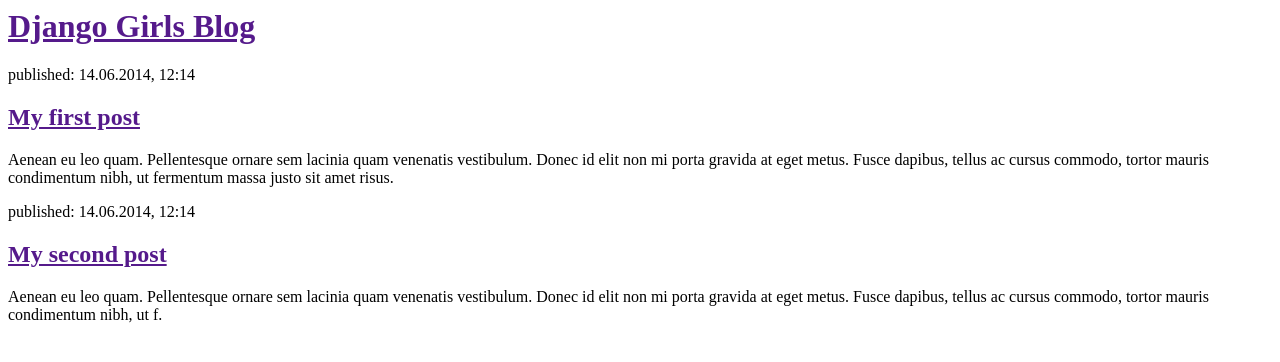
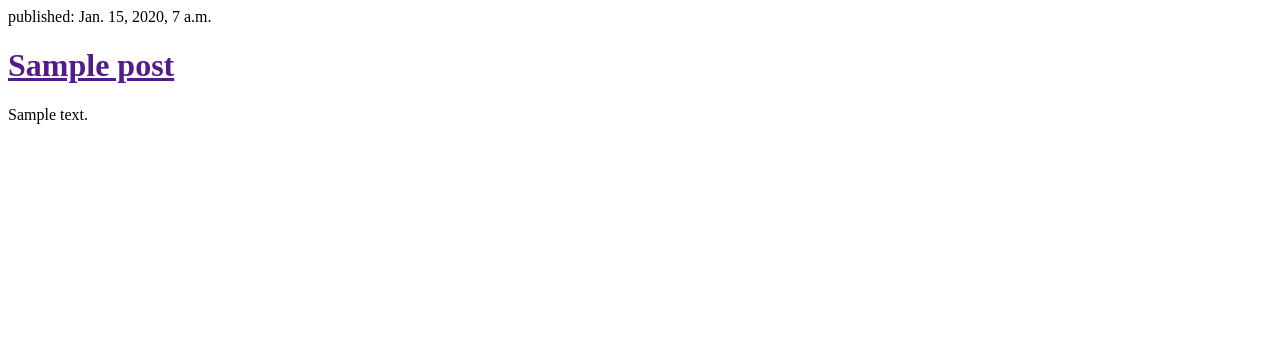
Before and after one commit to mrniced/my-first-project, a Django app: template emp/sociwork/templates/sociwork/post_list.html in a window 1280 px wide. Shown: the top 362 px of the page. Run offline with Django 3.2, Linux system fonts and the light colour scheme; the template is opened without the code that fills it: values that come from a table or form of the project are taken from there, others are empty; tables that the repository leaves empty hold one stand-in row (values such as "Sample post").

Commit message:
Modified templates to display posts from database.

```diff
--- a/emp/sociwork/templates/sociwork/post_list.html
+++ b/emp/sociwork/templates/sociwork/post_list.html
@@ -1,22 +1,14 @@
 <html>
     <head>
-        <title>Django Girls blog</title>
+        <title>WELCOME VOCÊ</title>
     </head>
     <body>
-        <div>
-            <h1><a href="">Django Girls Blog</a></h1>
-        </div>
-
-        <div>
-            <p>published: 14.06.2014, 12:14</p>
-            <h2><a href="">My first post</a></h2>
-            <p>Aenean eu leo quam. Pellentesque ornare sem lacinia quam venenatis vestibulum. Donec id elit non mi porta gravida at eget metus. Fusce dapibus, tellus ac cursus commodo, tortor mauris condimentum nibh, ut fermentum massa justo sit amet risus.</p>
-        </div>
-
-        <div>
-            <p>published: 14.06.2014, 12:14</p>
-            <h2><a href="">My second post</a></h2>
-            <p>Aenean eu leo quam. Pellentesque ornare sem lacinia quam venenatis vestibulum. Donec id elit non mi porta gravida at eget metus. Fusce dapibus, tellus ac cursus commodo, tortor mauris condimentum nibh, ut f.</p>
-        </div>
+      {% for post in posts %}
+      <div>
+              <p>published: {{ post.published_date }}</p>
+              <h1><a href="">{{ post.title }}</a></h1>
+              <p>{{ post.text|linebreaksbr }}</p>
+          </div>
+      {% endfor %}
     </body>
 </html>
```
Also changed, not shown: emp/sociwork/views.py (+4 -6 lines).
